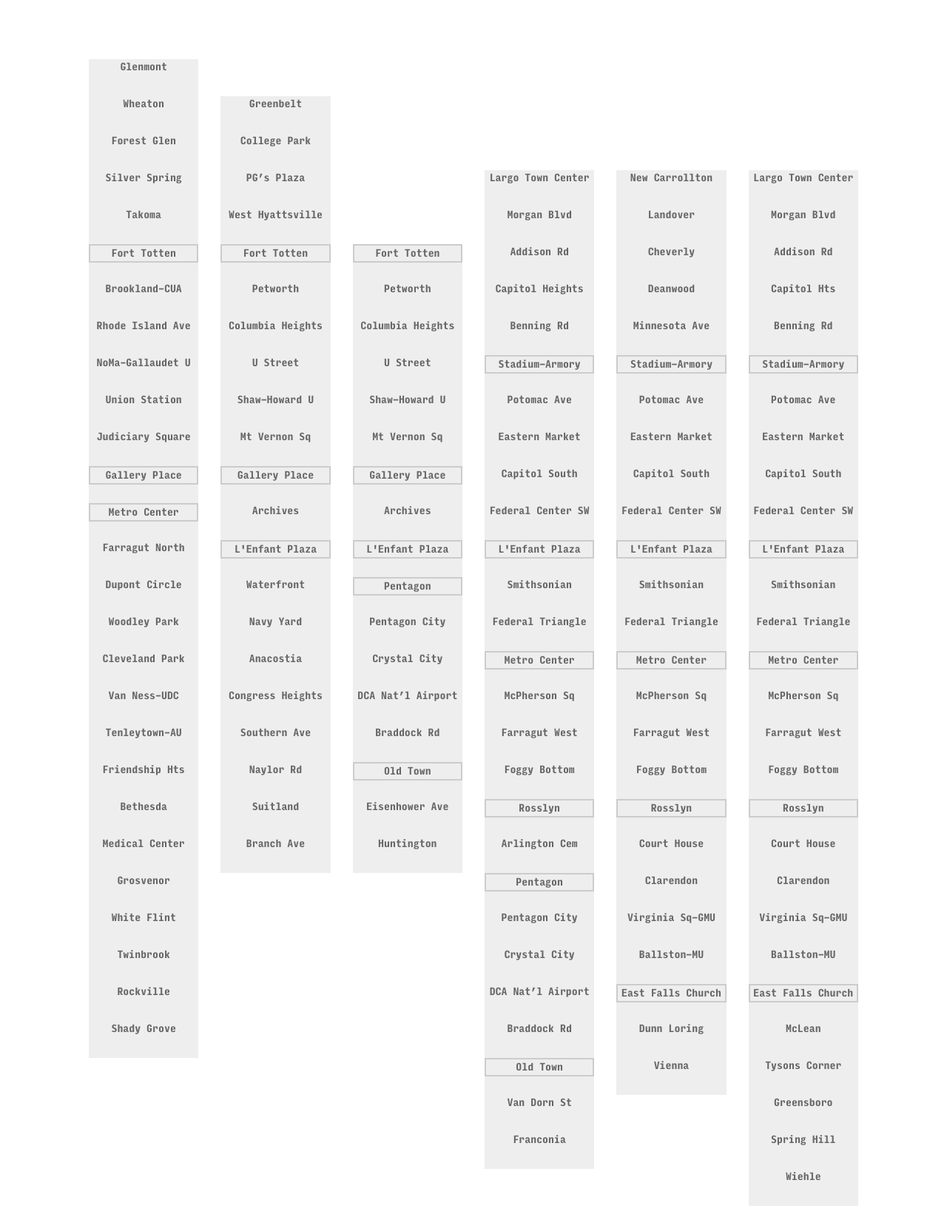
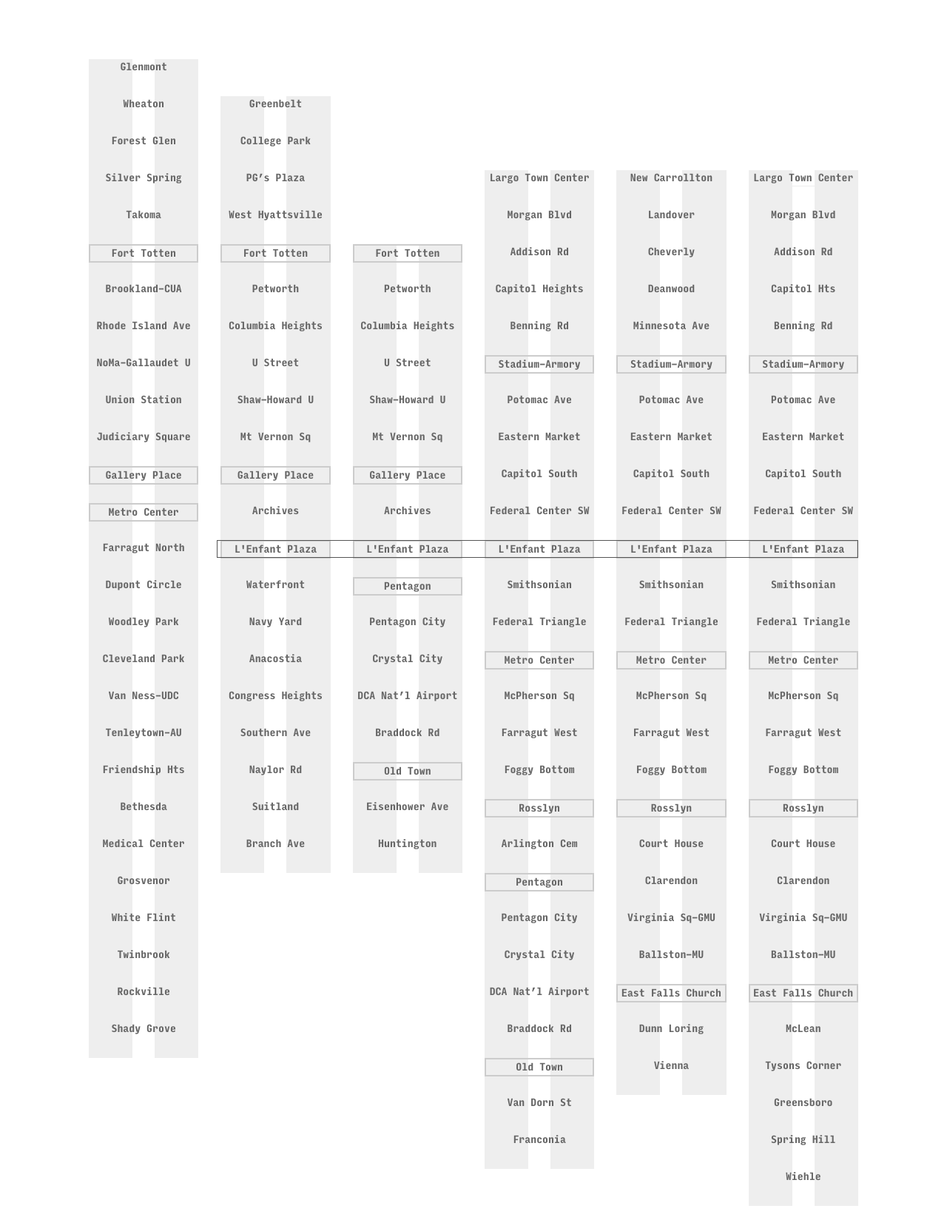
Before and after one commit to developmentseed/metro-dc, a Jekyll site: the page built from index.html, in a window 1280 px wide. Shown: the whole page at 74% size. Built offline with Jekyll 4.4.1, drawn with Linux system fonts in a browser that asks for light colours; nearby versions of some CDN libraries.

Commit message:
adding background image

```diff
--- a/css/main.scss
+++ b/css/main.scss
@@ -54,6 +54,10 @@ section {
 	padding: 0rem 12rem;
 }
 
+.row {
+  position: relative;
+}
+
 ul {
 	margin-left: 0px;
 	font-size: 14px;
@@ -66,6 +70,10 @@ ul {
 li {
 	display: block;
 	height:50px;
+}
+
+.train-line ul {
+  background: #eee url("images/div-col.png") repeat-y center center;
 }
 
 .train {
@@ -106,6 +114,16 @@ margin-top:150px;
 margin-top:150px;
 }
 
+.transfer {
+  position: absolute;
+  top: 650px;
+  right: 15px;
+  height: 24px;
+  width: 81%;
+  border: 1px solid #555;
+  z-index: 1000;
+}
+
 @font-face {
     font-family: InputMonoCondensed-Bold;
     src: url(fonts/InputMonoCondensed-Bold.ttf);
--- a/index.html
+++ b/index.html
@@ -4,6 +4,8 @@ layout: default
 <section>
 
 <div class="row">
+
+<div class="transfer transfer-lenfant-plaza"></div>
 
 <div class="col-md-2 train-line">
 <ul>
```
Also changed, not shown: css/images/div-col.png (added), 4 other files.
